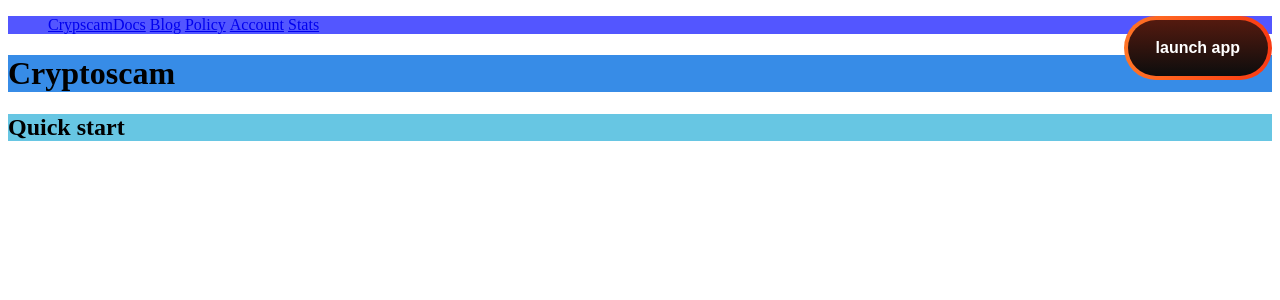
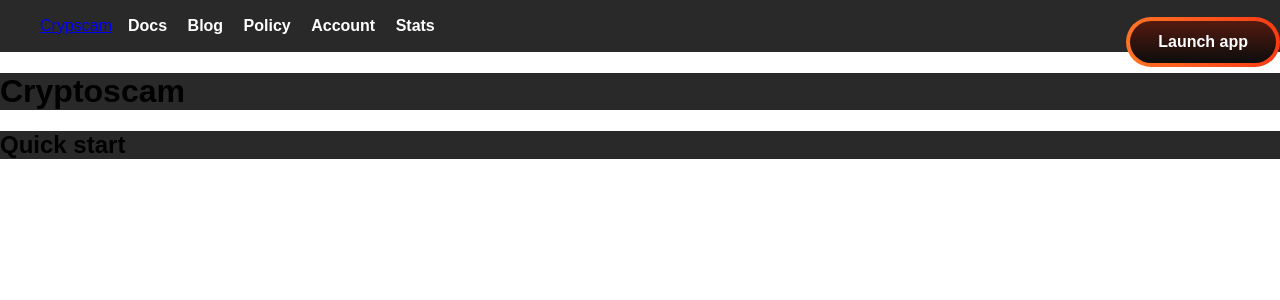
Before and after one commit to ghostd4t/crypto_site, a PHP site: page / in a window 1280 px wide. Shown: the top 300 px of the page. Run offline with PHP 8.4, Linux system fonts and the light colour scheme.

Commit message:
navbar better

```diff
--- a/Index.html
+++ b/Index.html
@@ -9,9 +9,9 @@
 <body class="body">
     <header class="header-menu">
         <div class="div navigation-container" style="">
-            <div class="div navigation">
+            <div class="navigation">
                 <div class="div grid">
-                    <nav class="main-nav Accordion">
+                    <nav class="main-nav-Accordion">
                         <ul class="list-main-items">
                             <li class="list-item" data-slug="/proj_name/"><a class="comp_name" href="name/">Crypscam</a></li>
                             <li class="list-item" data-slug="/whitepapper/"><a class="anchor" href="whitepapper/">Docs</a></li>
@@ -19,7 +19,7 @@
                             <li class="list-item" data-slug="/agreement policy/"><a class="anchor" href="agreement policy/">Policy</a></li>
                             <li class="list-item" data-slug="/account/"><a class="anchor" href="account/">Account</a></li>
                             <li class="list-item" data-slug="/stats/"><a class="anchor" href="account/">Stats</a></li>
-                            <li class="list-item" data-slug="/buttin/"><button class="button-78">launch app</button></li>
+                            <li class="list-item" data-slug="/button/"><button class="button-78">Launch app</button></li>
                         </ul>
                     </nav>
                 </div>
--- a/assets/styles.css
+++ b/assets/styles.css
@@ -1,27 +1,56 @@
 .header-menu {
-    background-color: #5356FF;
+    background-color: #292929;
 }
 
 .list-main-iitems {
     list-style-type: none;
     margin: 0;
     padding: 0;
+
+}
+
+.body{
+    font-family: Eina01, sans-serif;
+    margin: 0;
+    padding: 0;
+}
+
+.navigation {
+    padding-top: 1px;
+    padding-bottom: 0.5px;
+    position: relative;
+    display: block;
+}
+
+.anchor {
+    color:#fff;
+    font-size: 16px;
+    line-height: 16px;
+    font-weight: 800;
+    -webkit-font-smoothing: antialiased;
+    scroll-behavior: smooth;
+    text-decoration: none;
+    white-space: nowrap;
+}
+.anchor:hover{
+    color: #ff7426;
 }
 
 .list-item {
     display: inline;
+    margin-right: 1rem;
 }
 
 .intro {
-    background-color: #378CE7;
+    background-color: #292929;
 }
 
 .main_container {
-    background-color: #67C6E3;
+    background-color: #292929;
 }
 
 .footer{
-    background-color: #DFF5FF;
+    background-color: #292929;
 }
 
 .comp_name{
@@ -30,10 +59,8 @@
 
 /* CSS */
 .button-78 {
-    float: right;
   align-items: center;
   appearance: none;
-  background-clip: padding-box;
   background-color: initial;
   background-image: none;
   border-style: none;
@@ -46,15 +73,14 @@
   font-family: Eina01,sans-serif;
   font-size: 16px;
   font-weight: 800;
-  justify-content: center;
-  line-height: 24px;
-  margin: 0;
-  min-height: 64px;
+  line-height: 12px;
+  margin: 0 !important ;
   outline: none;
   overflow: visible;
   padding: 19px 26px;
   pointer-events: auto;
   position: relative;
+  float: right;
   text-align: center;
   text-decoration: none;
   text-transform: none;
```
